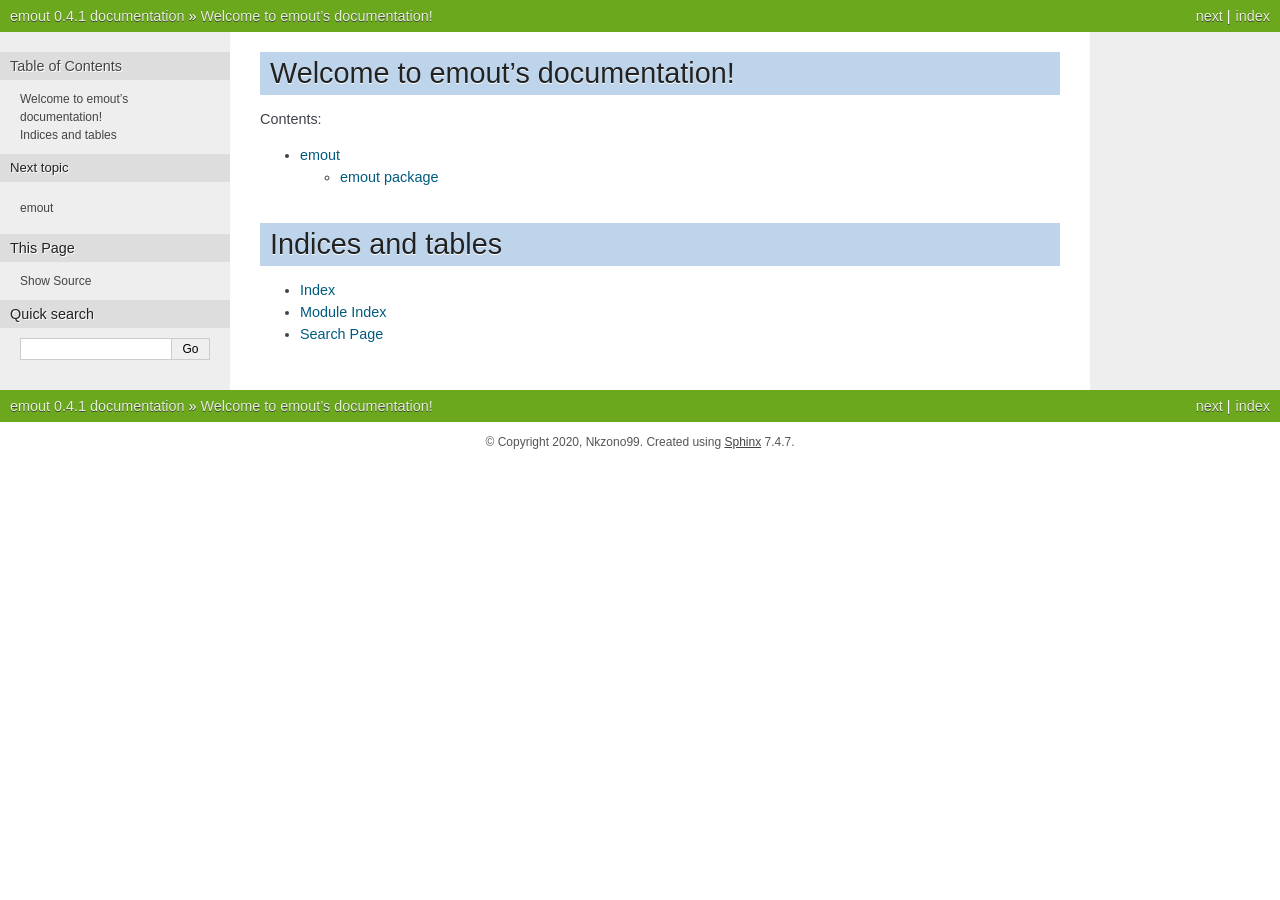
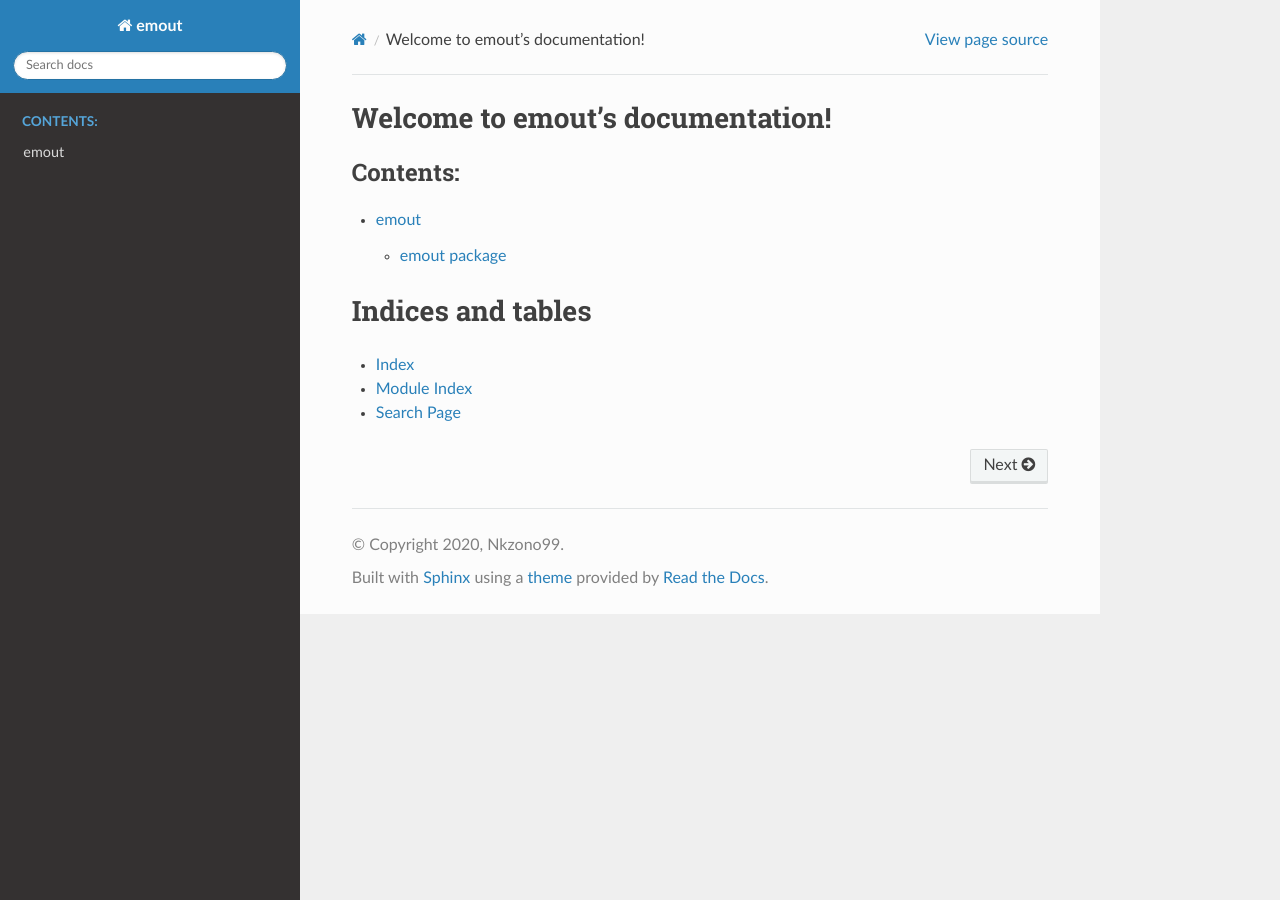
Before and after one commit to Nkzono99/emout, a Sphinx documentation site: the page built from docs/source/index.rst, in a window 1280 px wide. Built offline with Sphinx 7.4.7 and the Read the Docs theme 2.0.0, drawn with Linux system fonts in a browser that asks for light colours.

Commit message:
Update: テーマの変更

```diff
--- a/docs/source/conf.py
+++ b/docs/source/conf.py
@@ -34,7 +34,8 @@
     'sphinx.ext.autodoc',
     'sphinx.ext.napoleon',
     'sphinx.ext.viewcode',
-    'sphinx.ext.githubpages'
+    'sphinx.ext.githubpages',
+    'sphinx_rtd_theme'
 ]
 
 # Add any paths that contain templates here, relative to this directory.
@@ -51,7 +52,7 @@
 # The theme to use for HTML and HTML Help pages.  See the documentation for
 # a list of builtin themes.
 #
-html_theme = 'nature'
+html_theme = 'sphinx_rtd_theme'
 
 # Add any paths that contain custom static files (such as style sheets) here,
 # relative to this directory. They are copied after the builtin static files,
```
